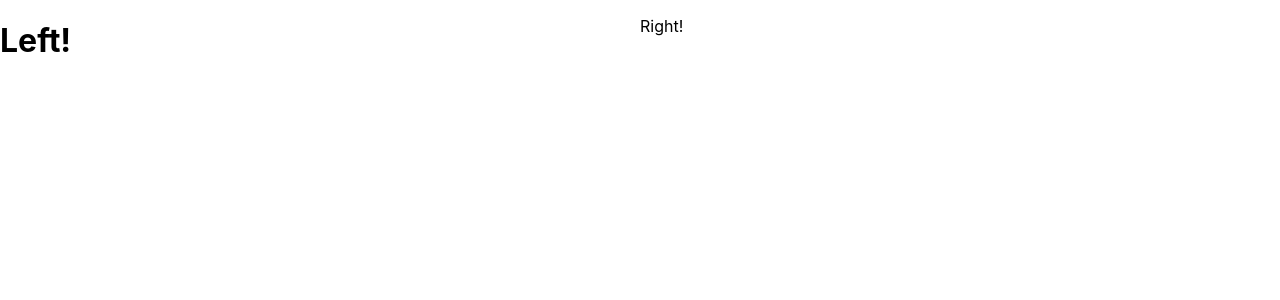
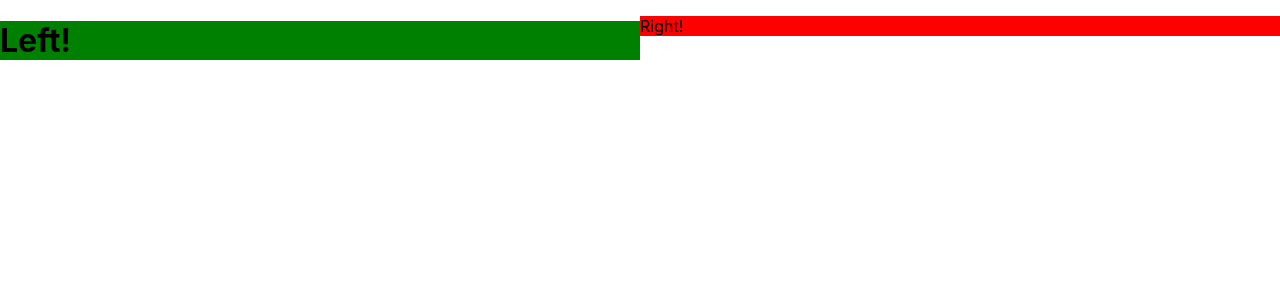
Before and after one commit to alexiusvdt/design-patterns, a React (Create React App) app: page / in a window 1280 px wide. Shown: the top 300 px of the page. Built offline with nearby package versions, Linux system fonts and the light colour scheme.

Commit message:
addl styling for visual example clarity

```diff
--- a/src/App.js
+++ b/src/App.js
@@ -1,11 +1,12 @@
 import { SplitScreen } from "./components/SplitScreen";
 
+
 const LeftHandComponent = () => {
-  return <h1>Left!</h1>
+  return <h1 style={{ backgroundColor: 'green'}}>Left!</h1>
 }
 
 const RightHandComponent =() => {
-  return <p> Right!</p>
+  return <p style={{backgroundColor: 'red'}}> Right!</p>
 }
 
 function App() {
```
